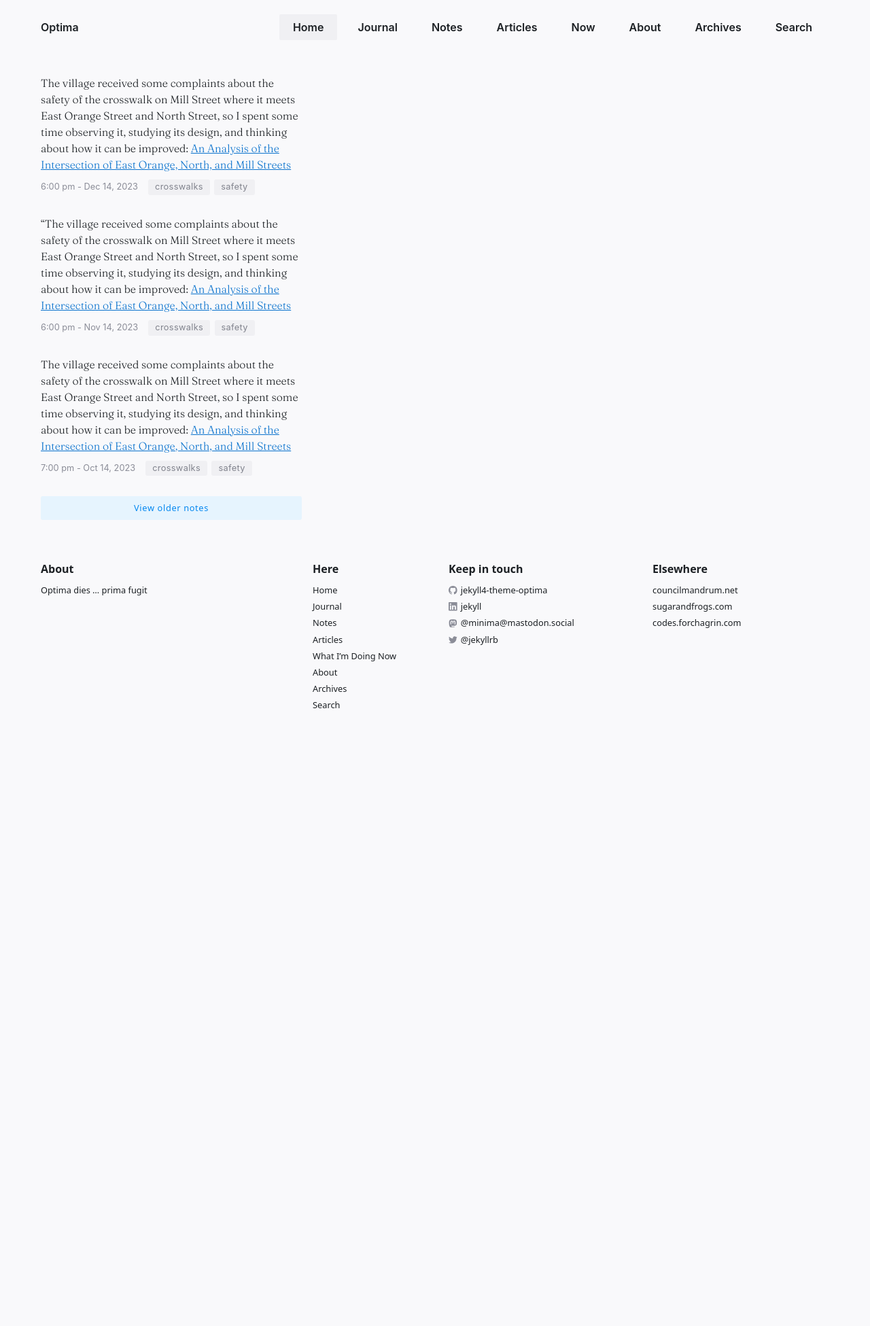
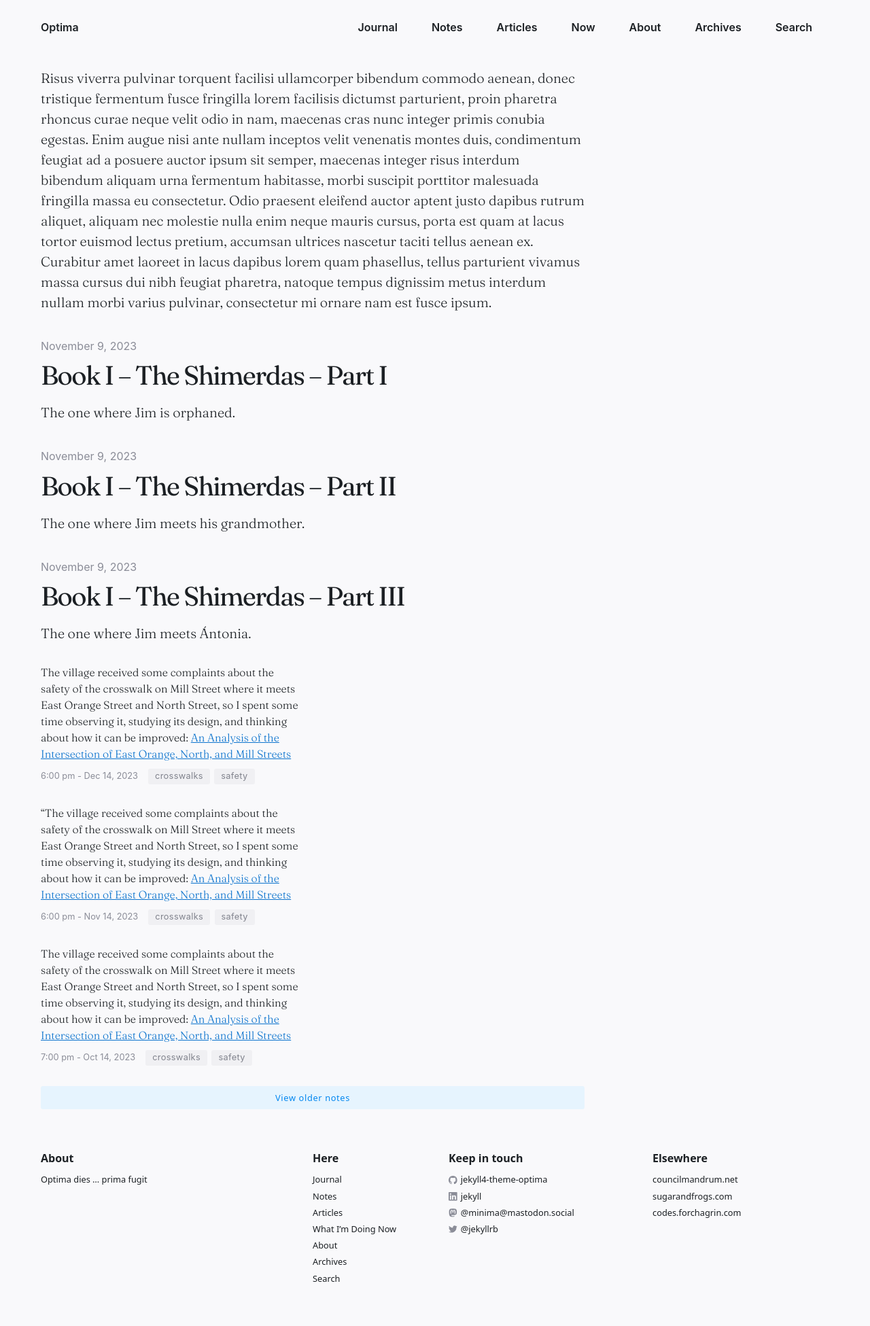
Before and after one commit to briandrum/jekyll4-theme-optima, a Jekyll site: the page built from pages/home.md, in a window 1280 px wide. Shown: the whole page at 68% size. Built offline with Jekyll 4.4.1, drawn with Linux system fonts in a browser that asks for light colours; before the commit the page ends 1108 px from its top, so only the background shows below that.

Commit message:
Add home page template and styels

```diff
--- a/_layouts/home.html
+++ b/_layouts/home.html
@@ -3,6 +3,17 @@ layout: default
 ---
 
 <div class="HomeLayout">
+  <div class="HomeLayout-content">
+    {{ content }}
+  </div>
+  <div class="HomeLayout-journal">
+    {% assign journal = site.posts | where: 'categories', 'journal' | sort: 'date' | reverse %}
+    {% for entry in journal limit:3 %}
+      <section class="HomeLayout-entry">
+        {% include entry.html content=entry.content date=entry.date description=entry.description excerpt=entry.excerpt mode="excerpt" size="small" slug=entry.slug tags=entry.tags title=entry.title url=entry.url %}
+      </section>
+    {% endfor %}
+  </div>
   <div class="HomeLayout-notes">
     {% assign notes2 = site.posts | where_exp: "note", "note.categories.first == 'notes'" | sort: 'date' | reverse %}
     {% assign notes = site.posts | where: 'categories', 'notes' | sort: 'date' | reverse %}
--- /dev/null
+++ b/pages/home.md
@@ -0,0 +1,7 @@
+---
+layout: home
+title: Home
+permalink: /
+---
+
+Risus viverra pulvinar torquent facilisi ullamcorper bibendum commodo aenean, donec tristique fermentum fusce fringilla lorem facilisis dictumst parturient, proin pharetra rhoncus curae neque velit odio in nam, maecenas cras nunc integer primis conubia egestas. Enim augue nisi ante nullam inceptos velit venenatis montes duis, condimentum feugiat ad a posuere auctor ipsum sit semper, maecenas integer risus interdum bibendum aliquam urna fermentum habitasse, morbi suscipit porttitor malesuada fringilla massa eu consectetur. Odio praesent eleifend auctor aptent justo dapibus rutrum aliquet, aliquam nec molestie nulla enim neque mauris cursus, porta est quam at lacus tortor euismod lectus pretium, accumsan ultrices nascetur taciti tellus aenean ex. Curabitur amet laoreet in lacus dapibus lorem quam phasellus, tellus parturient vivamus massa cursus dui nibh feugiat pharetra, natoque tempus dignissim metus interdum nullam morbi varius pulvinar, consectetur mi ornare nam est fusce ipsum.
--- a/pages/index.md
+++ /dev/null
@@ -1,5 +0,0 @@
----
-layout: home
-title: Home
-permalink: /
----
```
Also changed, not shown: _sass/optima/_pages/_home-layout.css (+23 -0 lines).
